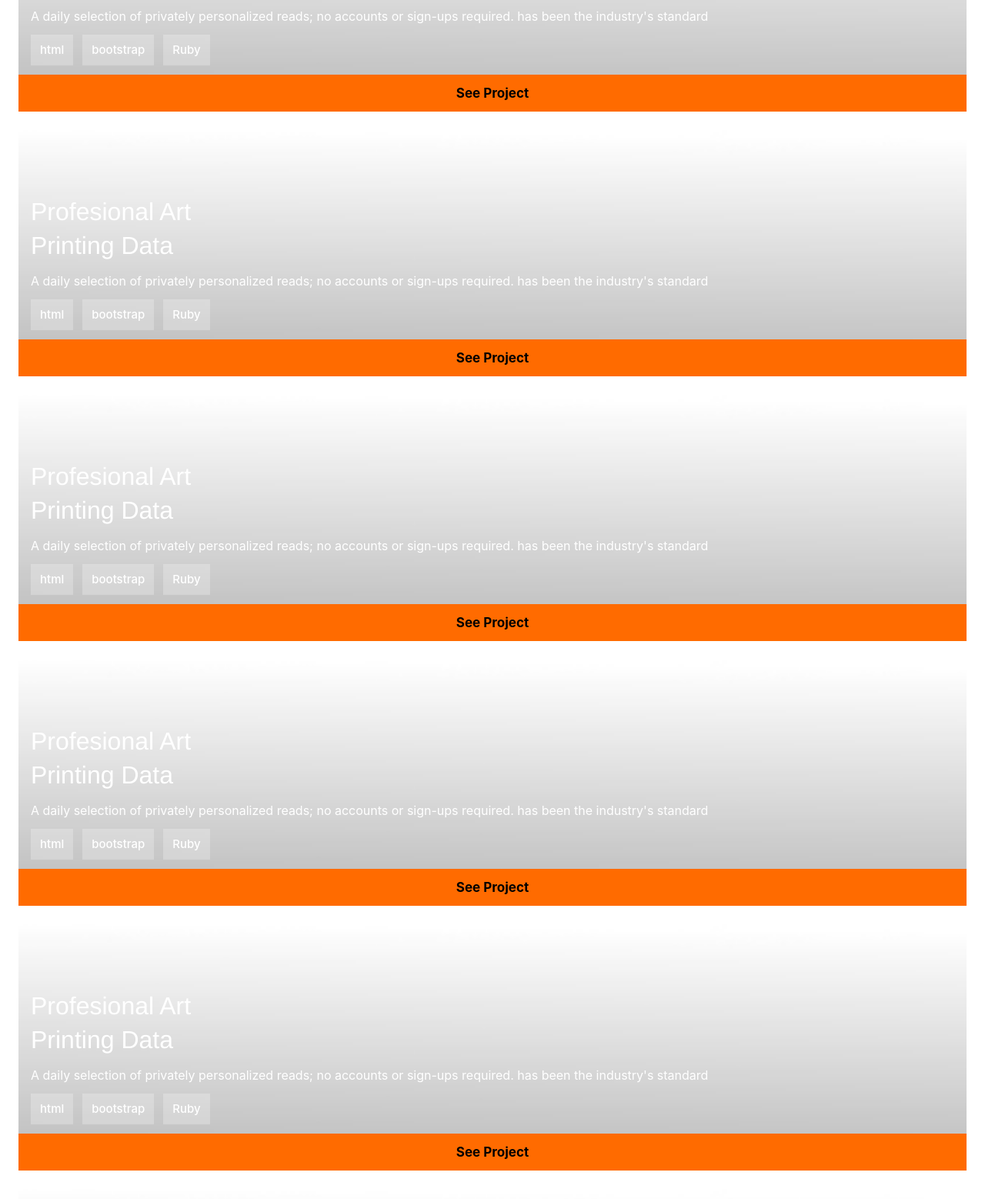
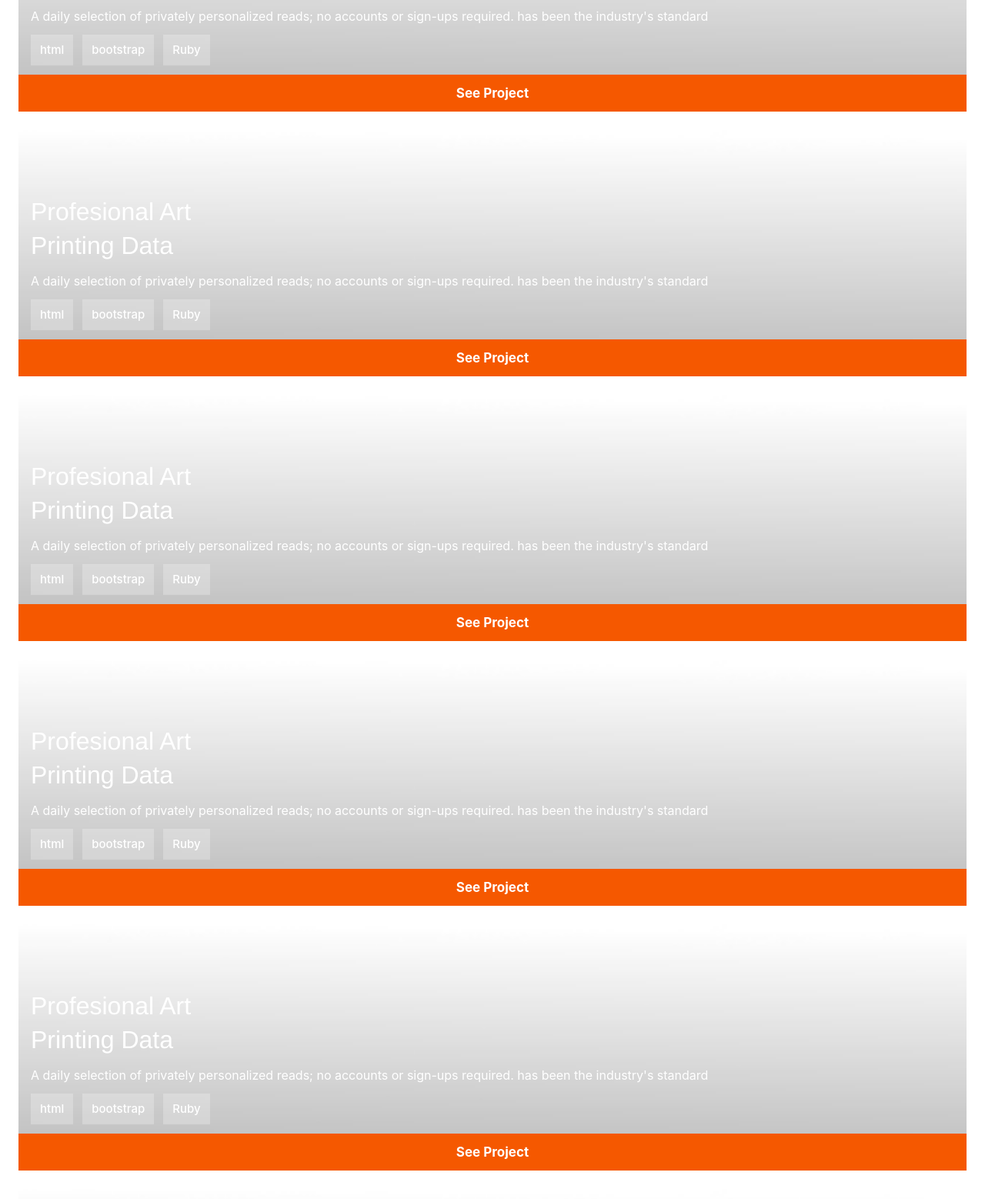
Before and after one commit to demix007/Abidemi-Portfolio-Site, a website: page index.html in a window 1280 px wide. Shown: the part 2482-4040 px from the top of the page at 77% size. Drawn offline with Linux system fonts and the light colour scheme.

Commit message:
Apply reviewer's recommended changes

```diff
--- a/index.html
+++ b/index.html
@@ -99,7 +99,7 @@
                                 <li class="bootstrap">bootstrap</li>
                                 <li class="ruby">Ruby</li>
                             </ul>
-                            <button type="button">See Project</button>
+                            <button type="button" class="btn">See Project</button>
                         </li>
 
                         <li class="project">
@@ -110,7 +110,7 @@
                                 <li>bootstrap</li>
                                 <li>Ruby</li>
                             </ul>
-                            <button type="button">See Project</button>
+                            <button type="button" class="btn">See Project</button>
                         </li>
 
                         <li class="project">
@@ -121,7 +121,7 @@
                                 <li>bootstrap</li>
                                 <li>Ruby</li>
                             </ul>
-                            <button type="button">See Project</button>
+                            <button type="button" class="btn">See Project</button>
                         </li>
 
                         <li class="project">
@@ -132,7 +132,7 @@
                                 <li>bootstrap</li>
                                 <li>Ruby</li>
                             </ul>
-                            <button type="button">See Project</button>
+                            <button type="button" class="btn">See Project</button>
                         </li>
 
                         <li class="project">
@@ -143,7 +143,7 @@
                                 <li>bootstrap</li>
                                 <li>Ruby</li>
                             </ul>
-                            <button type="button">See Project</button>
+                            <button type="button" class="btn">See Project</button>
                         </li>
 
                         <li class="project">
@@ -154,7 +154,7 @@
                                 <li>bootstrap</li>
                                 <li>Ruby</li>
                             </ul>
-                            <button type="button">See Project</button>
+                            <button type="button" class="btn">See Project</button>
                         </li>
                     </ul>
                 </div>
--- a/style.css
+++ b/style.css
@@ -229,10 +229,35 @@ header {
   margin-top: 2.4rem;
 }
 
+.btn:enabled {
+  background: #f55800;
+  color: #fff;
+  box-sizing: border-box;
+}
+
+.btn:hover {
+  background: #fff5e1;
+  color: #f55800;
+  box-sizing: border-box;
+}
+
+.btn:active {
+  background: #e05304;
+  color: #f4f1f0;
+  box-sizing: border-box;
+}
+
+.btn:disabled {
+  background: #f4f1f0;
+  color: #5b5957;
+  box-sizing: border-box;
+}
+
 .project button {
   margin: 0;
   height: 48px;
-  color: black;
+  width: 100%;
+  color: #fff;
   background: #ff6b00;
   font-family: Inter, sans-serif;
   font-style: normal;
@@ -316,6 +341,7 @@ header {
   background-image: url("img/illustration-about-me-mobile.png");
   background-repeat: no-repeat;
   background-position: right 0 top 38.5rem;
+  margin-block-end: 2.9rem;
 }
 
 .about-me h2 {
```
Lines whose indentation alone changed are shown as unchanged.
